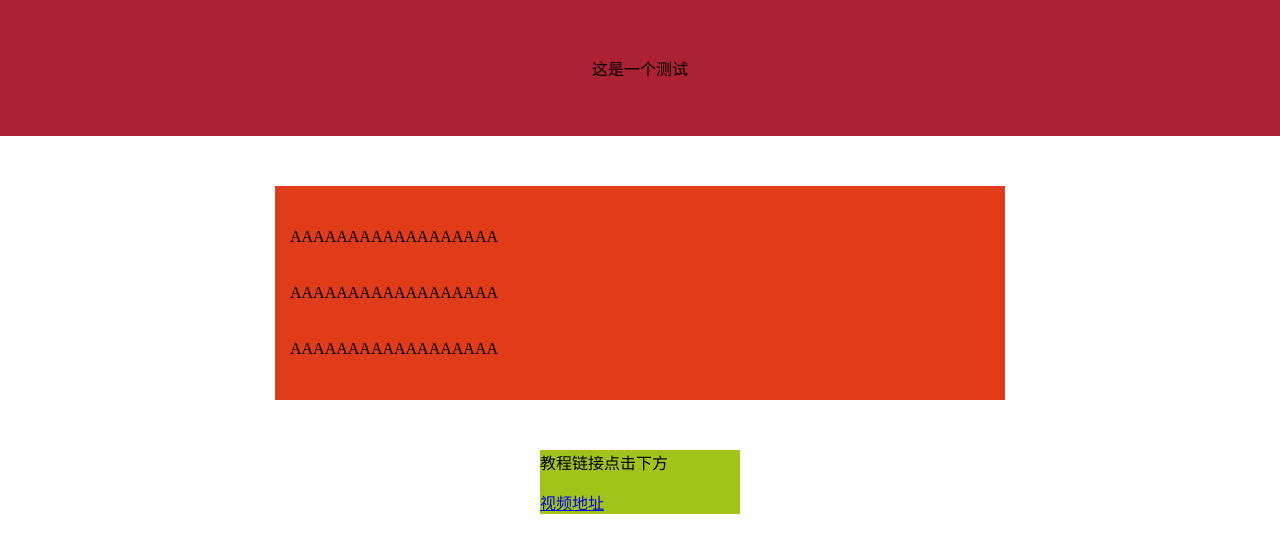
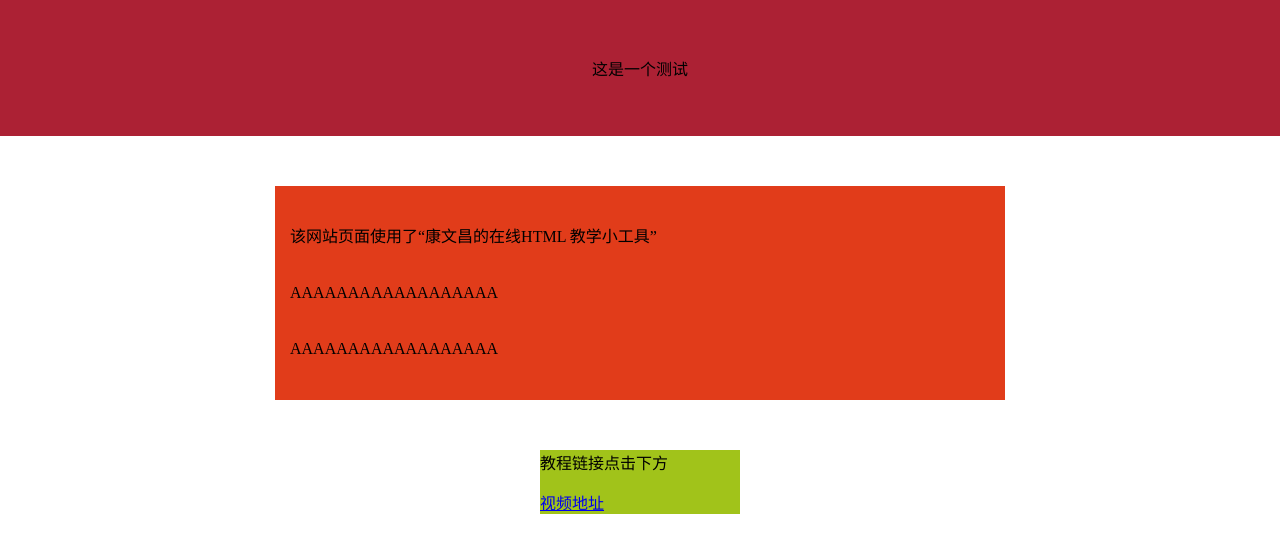
Before and after one commit to S-git1204/my_html_test0528, a plain HTML site: page index.html in a window 1280 px wide. Drawn offline with Linux system fonts and the light colour scheme.

Commit message:
index.html

```diff
--- a/index.html
+++ b/index.html
@@ -3,7 +3,7 @@
   <head>
     <meta charset="utf-8">
     <meta name="viewport" content="width=device-width, initial-scale=1" />
-    <title>康文昌的在线HTML 教学小工具</title>
+    <title>这是一个网页</title>
     <style>
       body {
         margin: 0;
@@ -26,7 +26,7 @@
   line-height: 2.5;
    background-color: #E13C1A";
    text-align: center;>
-<p>AAAAAAAAAAAAAAAAAA</p>
+<p>该网站页面使用了“康文昌的在线HTML 教学小工具”</p>
 <p>AAAAAAAAAAAAAAAAAA</p>
 <p>AAAAAAAAAAAAAAAAAA</p>
 </div>
```
